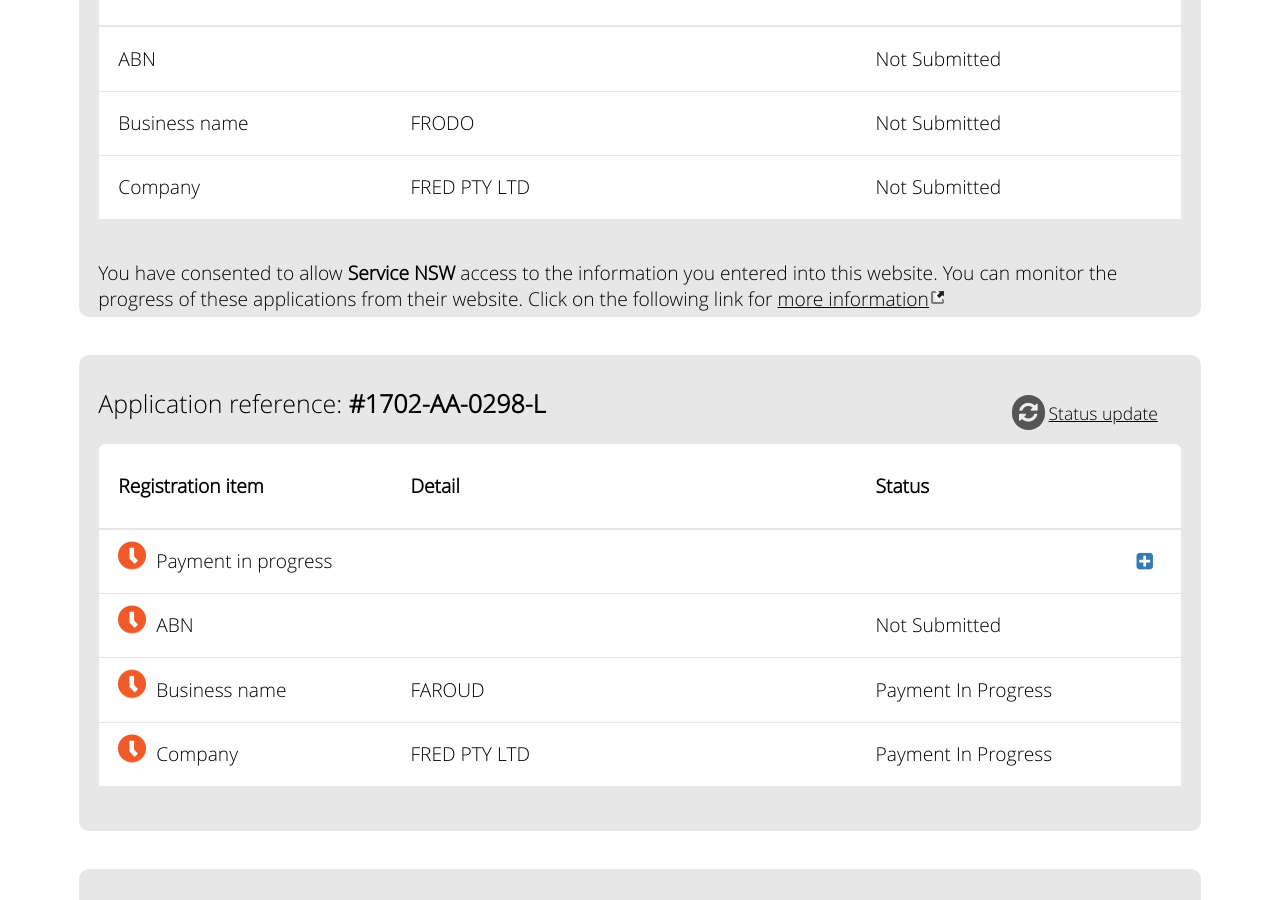
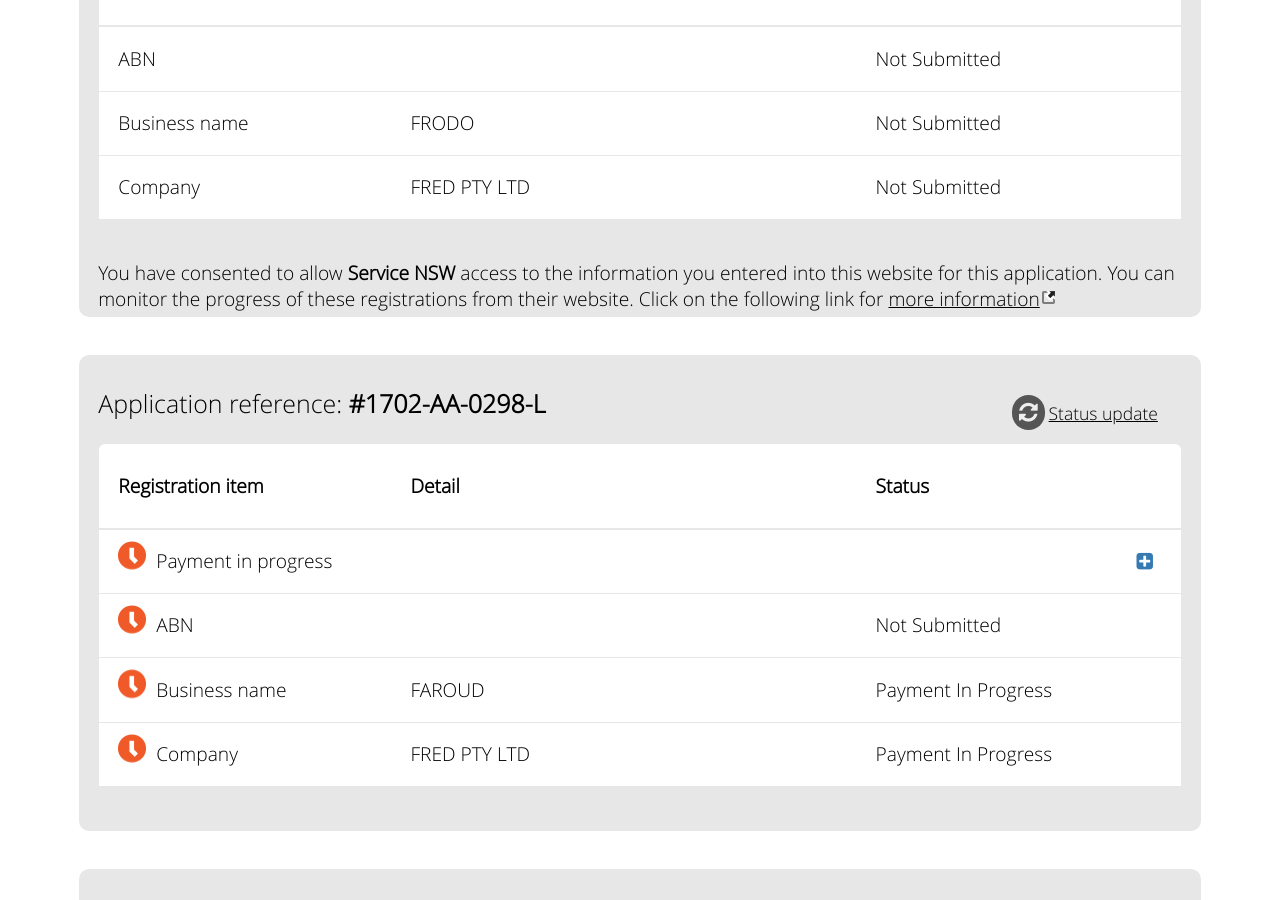
Before and after one commit to AUSGov/business-registration, a Jekyll site: the page built from dashboard-nsw.md, in a window 1280 px wide and 900 px high, scrolled down 1081 px. Built offline with Jekyll 4.4.1, drawn with Linux system fonts in a browser that asks for light colours.

Commit message:
update text

```diff
--- a/dashboard-nsw.md
+++ b/dashboard-nsw.md
@@ -265,7 +265,7 @@ layout: default
 </tr></tbody>
     </table>
     <div class="referrer">
-		<p>You have consented to allow <strong>Service NSW</strong> access to the information you entered into this website. You can monitor the progress of these applications from their website. Click on the following link for <a href="https://www.service.nsw.gov.au/referral?code=nswgov&reference=5388d841-f6ce-4723-85ad-16050db67a89">more information</a></p>
+		<p>You have consented to allow <strong>Service NSW</strong> access to the information you entered into this website for this application. You can monitor the progress of these registrations from their website. Click on the following link for <a href="https://www.service.nsw.gov.au/referral?code=nswgov&reference=5388d841-f6ce-4723-85ad-16050db67a89">more information</a></p>
 	</div>
 </div><div class="dashboard-container" id="298">
     <table>
```
